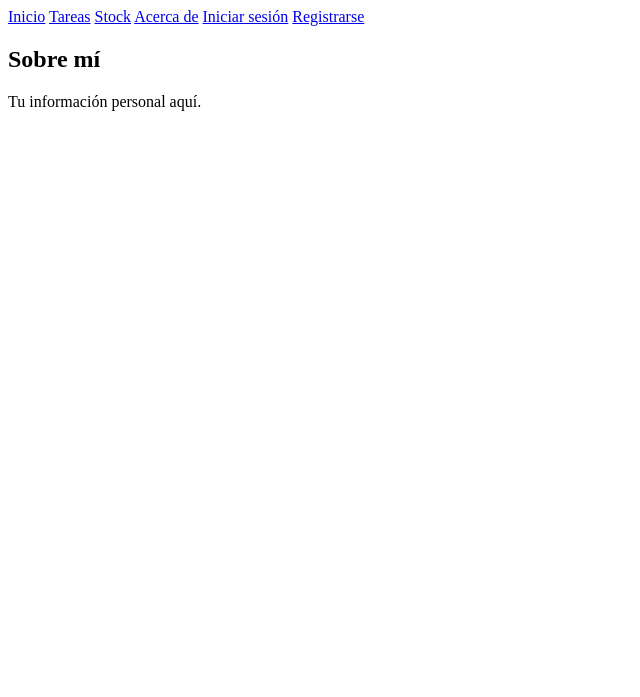
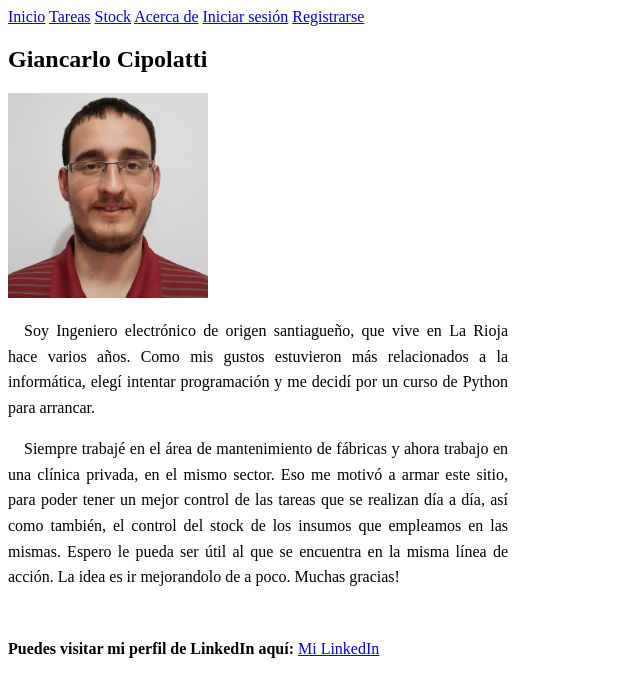
Before and after one commit to Chipo1989/EntregaFinal-Cipolatti, a Django app: template bitacora/core/templates/core/acerca.html in a window 1280 px wide. Shown: the top 697 px of the page, without its empty margins (0-640 px from the left). Run offline with Django 3.2, Linux system fonts and the light colour scheme; the template is opened without the code that fills it, so the values that code supplies are empty.

Commit message:
feat: Edición en algunas páginas

```diff
--- a/bitacora/core/templates/core/acerca.html
+++ b/bitacora/core/templates/core/acerca.html
@@ -1,8 +1,21 @@
 {% extends 'base.html' %}
+{% load static %}
 
 {% block title %}Acerca de...{% endblock %}
 
 {% block content %}
-<h2>Sobre mí</h2>
-<p>Tu información personal aquí.</p>
+<h2>Giancarlo Cipolatti</h2>
+<img src="{% static 'core/CipolattiGiancarlo.jpg' %}" alt="Imagen principal" style="width: 30%; max-width: 200px;">
+<div style="text-align: justify; text-indent: 1em; max-width: 500px; line-height: 1.6;">
+    <p>Soy Ingeniero electrónico de origen santiagueño, que vive en La Rioja hace varios años.
+    Como mis gustos estuvieron más relacionados a la informática, elegí intentar programación y me decidí por un curso de Python para arrancar.</p>
+    <p>Siempre trabajé en el área de mantenimiento de fábricas y ahora trabajo en una clínica privada, en el mismo sector.
+    Eso me motivó a armar este sitio, para poder tener un mejor control de las tareas que se realizan día a día,
+    así como también, el control del stock de los insumos que empleamos en las mismas.
+    Espero le pueda ser útil al que se encuentra en la misma línea de acción. La idea es ir mejorandolo de a poco. Muchas gracias!</p>
+  </div>
+  <br>
+  <p><strong>Puedes visitar mi perfil de LinkedIn aquí:</strong>
+    <a href="https://www.linkedin.com/in/giancarlo-cipolatti-85626326/" target="_blank">Mi LinkedIn</a>
+  </p>
 {% endblock %}
--- a/bitacora/core/templates/core/base.html
+++ b/bitacora/core/templates/core/base.html
@@ -24,6 +24,7 @@
                 <a href="{% url 'register' %}">Registrarse</a>
             {% endif %}
         </nav>
+
     </header>
 
     <main>
--- a/bitacora/core/templates/core/inicio.html
+++ b/bitacora/core/templates/core/inicio.html
@@ -1,7 +1,10 @@
 {% extends 'base.html' %}
+{% load static %}
 
 {% block title %}Inicio - Bitácora del mantenimiento{% endblock %}
 
 {% block content %}
-<h1>Bitácora del mantenimiento</h1>
+<br>
+<h1 style="text-align: center;">Bitácora del Mantenimiento</h1>
+<img src="{% static 'core/logo_eri.png' %}" alt="Imagen principal" style="width: 80%; display: block; margin: auto; max-width: 500px;">
 {% endblock %}
```
Also changed, not shown: bitacora/core/static/core/CipolattiGiancarlo.jpg (added), bitacora/core/static/core/logo_eri.png (added), bitacora/db.sqlite3.
